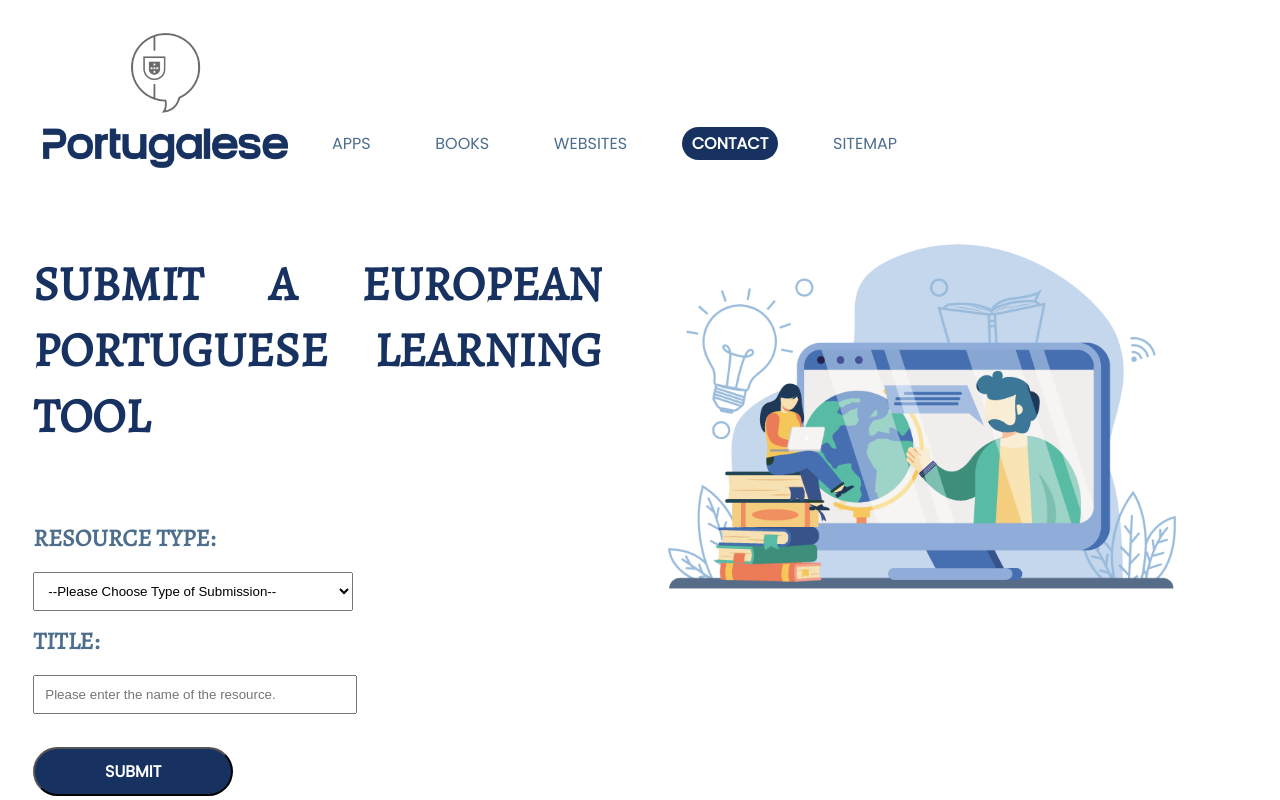
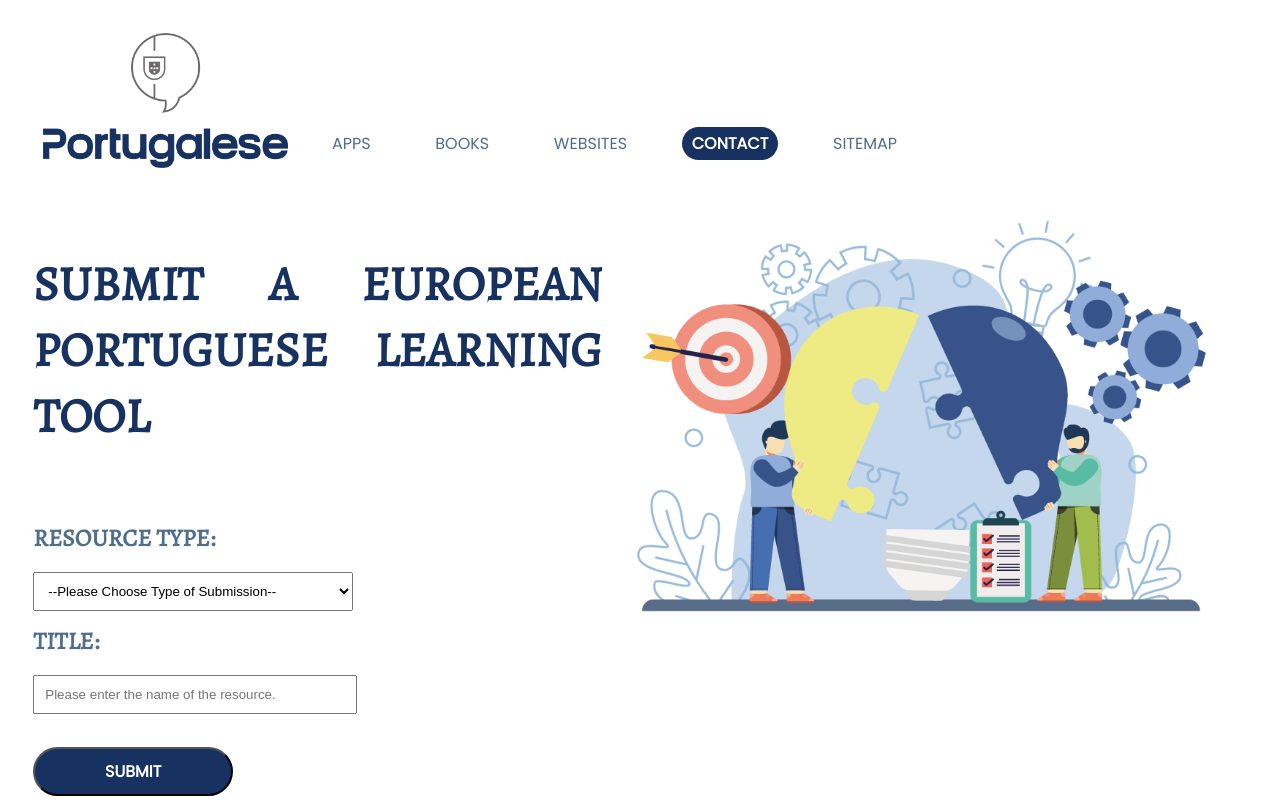
Before and after one commit to ahayes9247/portuguese-app, a React (Create React App) app: page /Contact in a window 1280 px wide. Shown: the top 800 px of the page. Built offline with nearby package versions, Linux system fonts and the light colour scheme.

Commit message:
Corrects URL of image on Contact page

```diff
--- a/src/components/Contact.js
+++ b/src/components/Contact.js
@@ -41,7 +41,7 @@ function Contact() {
                 </article>
 
                 <aside>
-                    <img id="article-image-right" src={require('../img/sites-image.png')}></img>
+                    <img id="article-image-right" src={require('../img/contact-image.png')}></img>
                 </aside>
             </section>
         </main>
```
